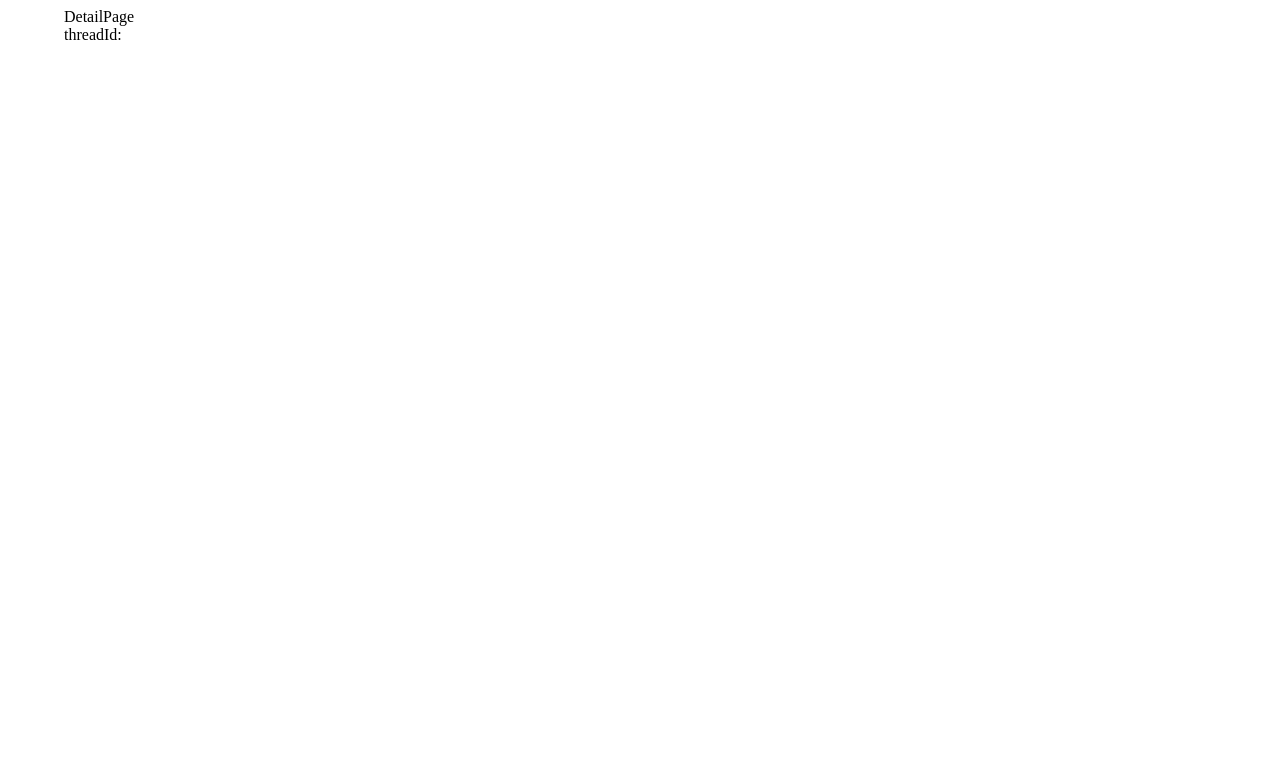
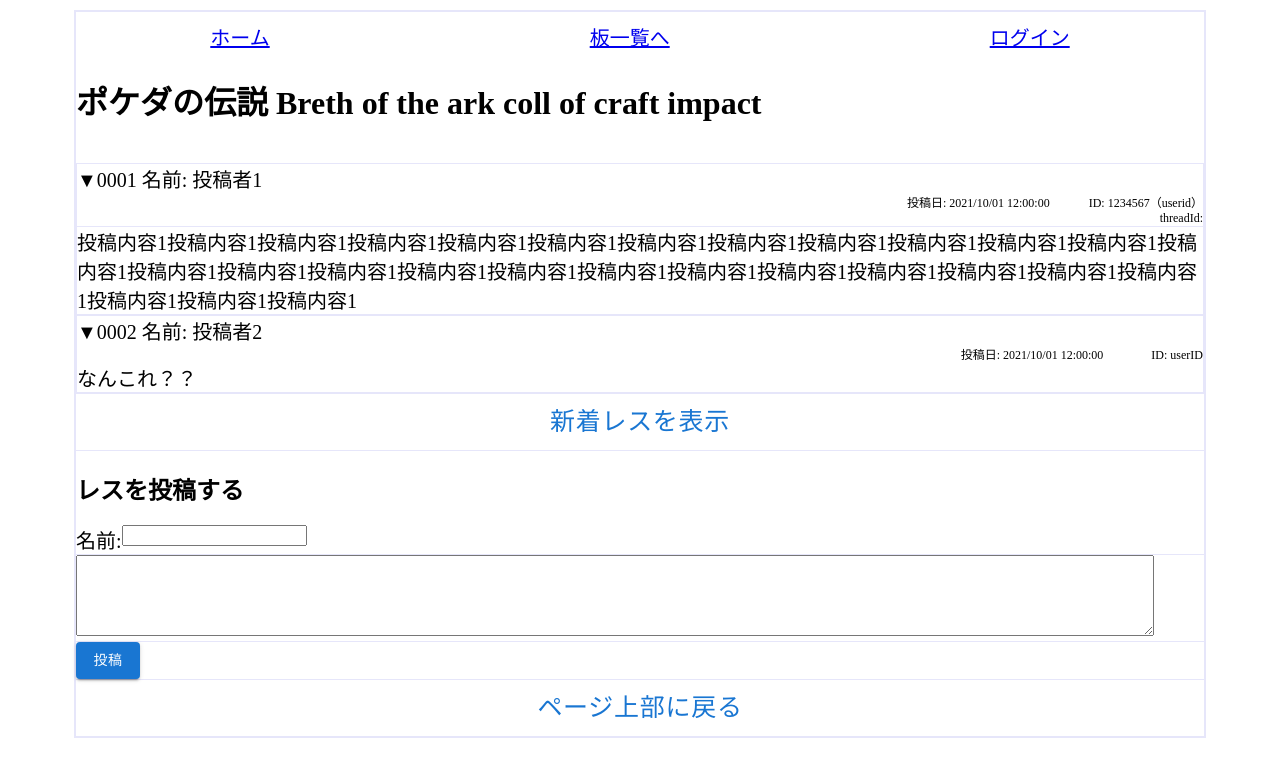
Before and after one commit to Yuma-Satake/9channel-frontend, a React (Vite) app: page /detail in a window 1280 px wide. Shown: the top 776 px of the page. Built offline with nearby package versions, Linux system fonts and the light colour scheme.

Commit message:
detailPageを作成

```diff
--- a/src/components/pages/DetailPage.tsx
+++ b/src/components/pages/DetailPage.tsx
@@ -1,5 +1,28 @@
 import { FC } from 'react';
+import { Button, Stack } from '@mui/material';
 import { PrimaryLayout } from '../layout/PrimaryLayout';
+const userID = [
+  {
+    usernaem: '',
+    userID: '000001',
+  },
+  {
+    usernaem: '投稿者1',
+    userID: '000001',
+  },
+  {
+    usernaem: '投稿者1',
+    userID: '000001',
+  },
+  {
+    usernaem: '投稿者1',
+    userID: '000001',
+  },
+  {
+    usernaem: '投稿者1',
+    userID: '000001',
+  },
+];
 
 /**
  * Detail Page
@@ -10,10 +33,176 @@ export const DetailPage: FC = () => {
 
   return (
     <PrimaryLayout>
-      <div>
-        DetailPage
+      <div
+        style={{
+          display: 'block',
+          margin: 10,
+          border: '2px solid #e6e6fa',
+          alignItems: 'center',
+          backgroundColor: '#0000;',
+        }}
+      >
+        <Stack
+          direction="row"
+          justifyContent="center"
+          alignItems="center"
+          spacing={40}
+          style={{
+            fontSize: '20px',
+            margin: '5px',
+            padding: '5px',
+          }}
+        >
+          <a href="/">ホーム</a>
+          <a href="/list">板一覧へ</a>
+          <a href="/list">ログイン</a>
+        </Stack>
+        <h1>ポケダの伝説 Breth of the ark coll of craft impact</h1>
         <br />
-        <div>threadId:{threadId}</div>
+        <div
+          style={{
+            fontSize: '20px',
+            border: '1px solid #e6e6fa',
+            backgroundColor: '#0000;',
+          }}
+        >
+          ▼0001 名前: 投稿者1
+          <Stack
+            direction="column"
+            justifyContent="flex-end"
+            alignItems="flex-end"
+            spacing={8}
+            style={{
+              fontSize: '12px',
+            }}
+          >
+            投稿日: 2021/10/01 12:00:00　　　 ID: 1234567（userid）
+            <div>threadId:{threadId}</div>
+          </Stack>
+          <div
+            style={{
+              display: 'block',
+              borderTop: '1px solid #e6e6fa',
+            }}
+          >
+            投稿内容1投稿内容1投稿内容1投稿内容1投稿内容1投稿内容1投稿内容1投稿内容1投稿内容1投稿内容1投稿内容1投稿内容1投稿内容1投稿内容1投稿内容1投稿内容1投稿内容1投稿内容1投稿内容1投稿内容1投稿内容1投稿内容1投稿内容1投稿内容1投稿内容1投稿内容1投稿内容1投稿内容1
+          </div>
+        </div>
+        <div
+          style={{
+            fontSize: '20px',
+            display: 'block',
+            border: '1px solid #e6e6fa',
+            backgroundColor: '#0000;',
+          }}
+        >
+          ▼0002 名前: 投稿者2
+          <Stack
+            direction="row"
+            justifyContent="flex-end"
+            alignItems="flex-end"
+            spacing={8}
+            style={{
+              fontSize: '12px',
+            }}
+          >
+            投稿日: 2021/10/01 12:00:00　　　　ID: userID
+          </Stack>
+          <div
+            style={{
+              display: 'block',
+            }}
+          >
+            なんこれ？？
+          </div>
+        </div>
+        <div
+          style={{
+            borderTop: '1px solid #e6e6fa',
+            textAlign: 'center',
+          }}
+        >
+          <Button
+            variant="text"
+            onClick={() => {
+              alert('新着レスを表示します');
+            }}
+            style={{
+              fontSize: '25px',
+            }}
+          >
+            新着レスを表示
+          </Button>
+        </div>
+        <div
+          style={{
+            alignItems: 'center',
+            backgroundColor: '#0000;',
+            borderTop: '1px solid #e6e6fa',
+          }}
+        >
+          <h2>レスを投稿する</h2>
+          <div
+            style={{
+              fontSize: '20px',
+              backgroundColor: '#0000;',
+            }}
+          >
+            <Stack
+              direction="row"
+              justifyContent="flex-start"
+              alignItems="flex-start"
+              spacing={0}
+              style={{
+                fontSize: '20px',
+              }}
+            >
+              名前: <input type="text" name="name" />
+            </Stack>
+            <div
+              style={{
+                display: 'block',
+                borderTop: '1px solid #e6e6fa',
+              }}
+            >
+              <textarea
+                style={{
+                  width: '95%',
+                }}
+                rows={5}
+                cols={60}
+              ></textarea>
+            </div>
+            <div
+              style={{
+                display: 'block',
+                borderTop: '1px solid #e6e6fa',
+              }}
+            >
+              <Button color="primary" variant="contained">
+                投稿
+              </Button>
+            </div>
+          </div>
+        </div>
+        <div
+          style={{
+            textAlign: 'center',
+            borderTop: '1px solid #e6e6fa',
+          }}
+        >
+          <Button
+            variant="text"
+            onClick={() => {
+              alert('ページ上部に戻ります');
+            }}
+            style={{
+              fontSize: '25px',
+            }}
+          >
+            ページ上部に戻る
+          </Button>
+        </div>
       </div>
     </PrimaryLayout>
   );
--- a/src/components/pages/HomePage.tsx
+++ b/src/components/pages/HomePage.tsx
@@ -1,45 +1,36 @@
-import { FC, useState } from 'react';
+import { FC } from 'react';
 import { PrimaryLayout } from '../layout/PrimaryLayout';
 import { Button, Stack } from '@mui/material';
 import Logo from '../../assets/logo.png';
 import { useNavigate } from 'react-router-dom';
 
-// const threds = [
-//   {
-//     thredId: 1,
-//     title: 'タイトル1',
-//   },
-//   {
-//     thredId: 2,
-//     title: 'タイトル2',
-//   },
-//   {
-//     thredId: 3,
-//     title: 'タイトル3',
-//   },
-//   {
-//     thredId: 4,
-//     title: 'タイトル4',
-//   },
-//   {
-//     thredId: 5,
-//     title: 'タイトル5',
-//   },
-// ];
+const threds = [
+  {
+    thredId: 1,
+    title: 'タイトル1',
+  },
+  {
+    thredId: 2,
+    title: 'タイトル2',
+  },
+  {
+    thredId: 3,
+    title: 'タイトル3',
+  },
+  {
+    thredId: 4,
+    title: 'タイトル4',
+  },
+  {
+    thredId: 5,
+    title: 'タイトル5',
+  },
+];
 
 /**
  * Home Page
  */
-type threds = {
-  thredTitle: string; //スレッドのタイトル
-  threadContent: string; //スレッドの内容
-  thredId: string; //スレッドのID
-  thredImage: string; //スレッドの画像
-  ownerId: string; //スレッドの投稿者名
-  createdAt: Date; //スレッドの作成日時
-};
 export const HomePage: FC = () => {
-  const [threds] = useState<threds[]>([]); //スレッドの情報を格納する配列
   const navigate = useNavigate();
 
   const menuList2 = [
@@ -109,18 +100,18 @@ export const HomePage: FC = () => {
             alignItems: 'center',
           }}
         >
-          {threds.map((threds) => {
+          {threds.map((thred) => {
             return (
               <Stack direction="row" justifyContent="flex-start" alignItems="center" spacing={0}>
                 <Button
-                  key={threds.thredId}
+                  key={thred.thredId}
                   style={{
                     width: '100%',
                     textAlign: 'left',
                     borderBottom: '1px solid #e6e6fa',
                   }}
                   onClick={() => {
-                    navigate(`/detail?threadId=${threds.thredId}`);
+                    navigate(`/detail?threadId=${thred.thredId}`);
                   }}
                 >
                   <img
@@ -130,11 +121,9 @@ export const HomePage: FC = () => {
                       height: 'auto',
                       objectFit: 'cover',
                     }}
-                    src={threds.thredImage}
+                    src={Logo}
                   />
-                  {threds.thredTitle}
-                  {threds.threadContent}
-                  {threds.ownerId}
+                  <p>{thred.title}</p>
                 </Button>
               </Stack>
             );
```
